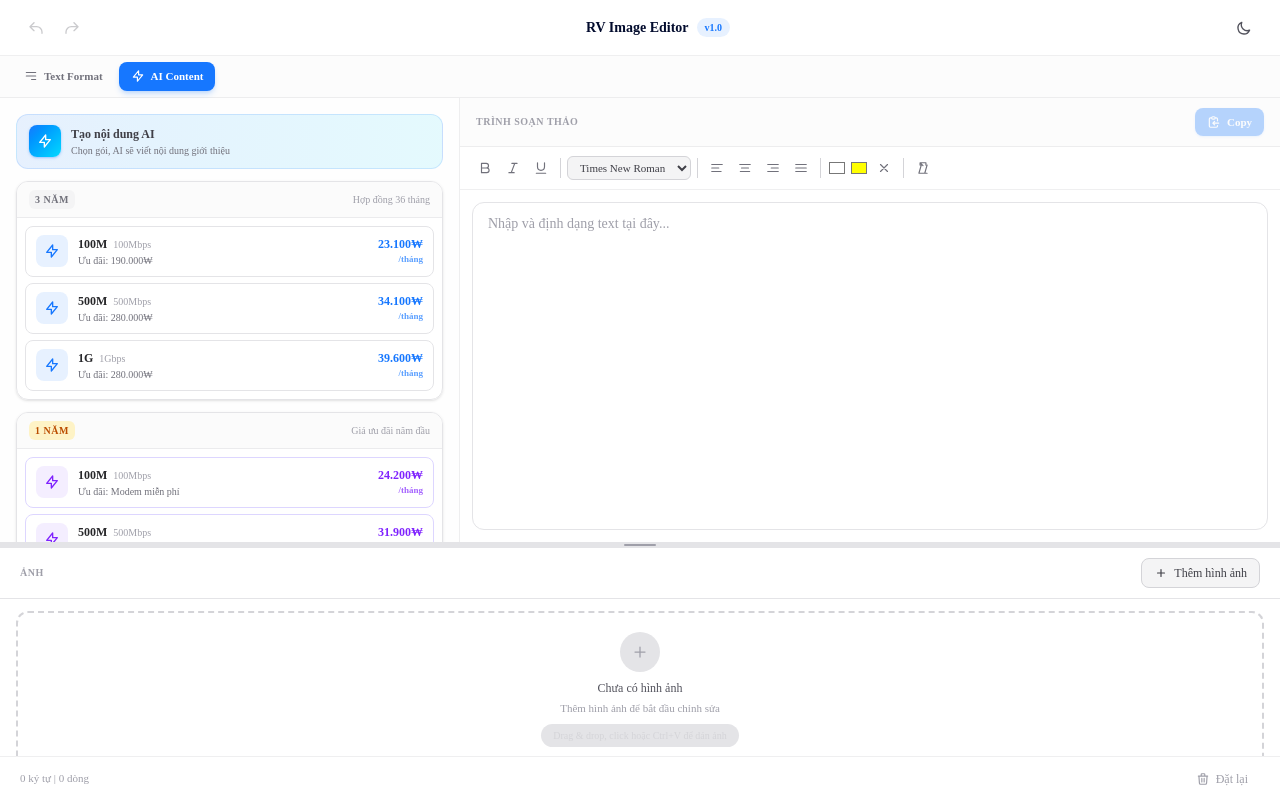
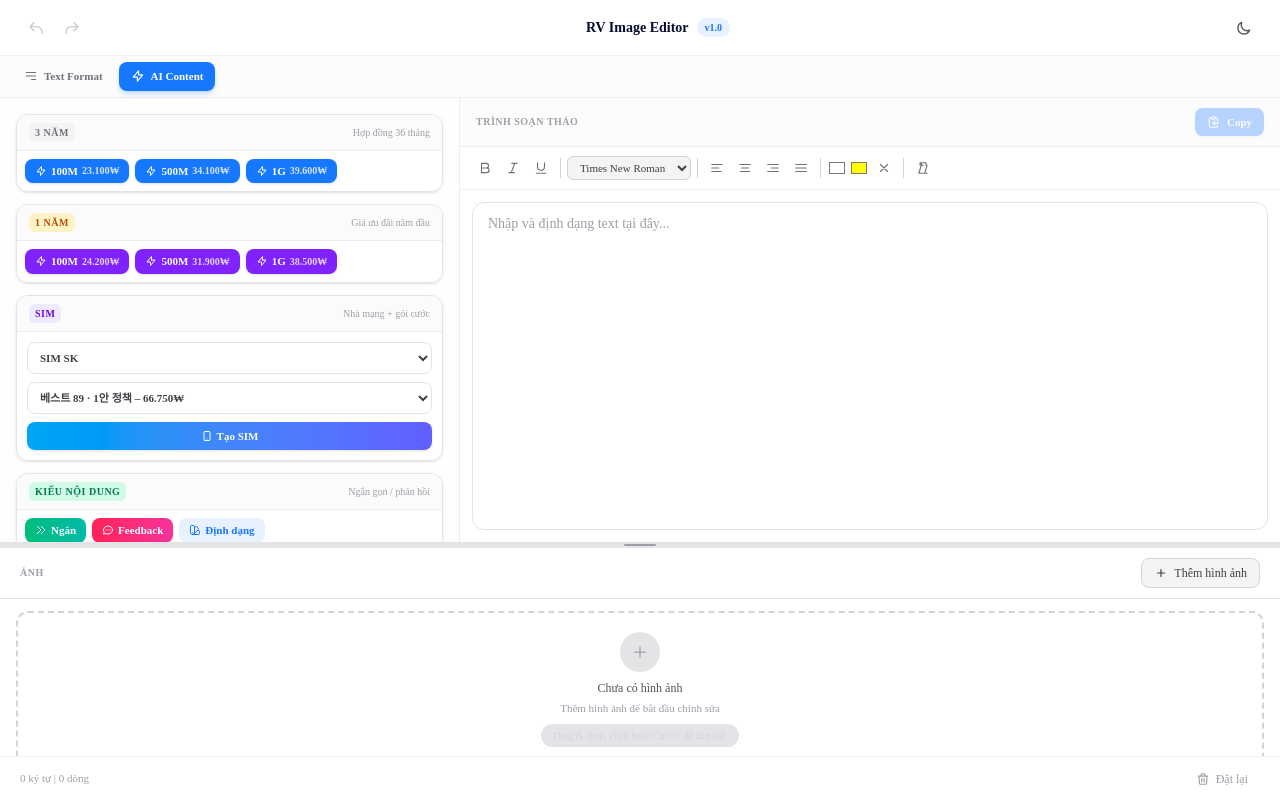
Before and after one commit to LeNguyenTatThang/text-image-editor, a Next.js app: page / in a window 1280 px wide. Both pictures are taken after a click on the button "AI Content". Built offline with nearby package versions, Linux system fonts and the light colour scheme.

Commit message:
feat: compact chip buttons for AI panel and remove panel header

```diff
--- a/src/components/editor/text/TextWorkspace.tsx
+++ b/src/components/editor/text/TextWorkspace.tsx
@@ -257,64 +257,38 @@ export default function TextWorkspace({ onTextChange }: TextWorkspaceProps) {
     [runGeneration]
   );
 
-  const renderPackageCard = (preset: PackageForm) => {
+  const renderPackageChip = (preset: PackageForm) => {
     const loadingKey = `${preset.contentType}:${preset.name}`;
     const isLoading = loadingPackage === loadingKey;
     const isAnyLoading = loadingPackage !== null;
     const isOneYear = preset.contentType === "package1year";
-    const bonusText = /^\d/.test(preset.bonus) ? `${preset.bonus}₩` : preset.bonus;
 
     return (
       <button
         key={loadingKey}
         onClick={() => generateForPackage(preset)}
         disabled={isAnyLoading}
-        className={`w-full flex items-center gap-2.5 px-2.5 py-2 rounded-lg border text-left transition-all duration-150 active:scale-[0.99] disabled:opacity-40 disabled:cursor-not-allowed ${
+        className={`flex items-center gap-1 px-2.5 py-1 text-[11px] font-semibold rounded-lg text-white transition-all duration-150 disabled:opacity-40 disabled:cursor-not-allowed shadow-sm active:scale-[0.97] ${
           isLoading
-            ? "border-[#00D9FF] bg-[#00D9FF]/10 animate-pulse-glow"
+            ? "bg-[#00D9FF] text-[#020B2D] animate-pulse-glow"
             : isOneYear
-              ? "bg-white border-violet-200 hover:border-violet-400 hover:shadow-md hover:shadow-violet-500/10 dark:bg-zinc-900/60 dark:border-violet-900/60 dark:hover:border-violet-500"
-              : "bg-white border-zinc-200 hover:border-[#1677FF]/60 hover:shadow-md hover:shadow-[#1677FF]/10 dark:bg-zinc-900/60 dark:border-zinc-800 dark:hover:border-[#00D9FF]/60"
+              ? "bg-violet-600 hover:bg-violet-600/90 dark:bg-violet-500 dark:hover:bg-violet-500/90"
+              : "bg-[#1677FF] hover:bg-[#1677FF]/90 dark:bg-[#00D9FF] dark:text-[#020B2D] dark:hover:bg-[#00D9FF]/90"
         }`}
-        title={`Tạo nội dung ${isOneYear ? "gói 1 năm" : "gói 3 năm"} ${preset.name} – ${preset.price}₩`}
-      >
-        <span
-          className={`shrink-0 w-8 h-8 rounded-lg flex items-center justify-center ${
-            isOneYear
-              ? "bg-violet-500/10 text-violet-600 dark:text-violet-400"
-              : "bg-[#1677FF]/10 text-[#1677FF] dark:bg-[#00D9FF]/10 dark:text-[#00D9FF]"
-          }`}
+        title={`Tạo nội dung ${isOneYear ? "gói 1 năm" : "gói 3 năm"} ${preset.name} (${preset.speed}) – ${preset.price}₩/tháng, ưu đãi ${preset.bonus}`}
       >
         {isLoading ? (
-            <svg className="w-4 h-4 animate-spin" fill="none" viewBox="0 0 24 24">
+          <svg className="w-3 h-3 animate-spin" fill="none" viewBox="0 0 24 24">
             <circle className="opacity-25" cx="12" cy="12" r="10" stroke="currentColor" strokeWidth="4" />
             <path className="opacity-75" fill="currentColor" d="M4 12a8 8 0 018-8V0C5.373 0 0 5.373 0 12h4z" />
           </svg>
         ) : (
-            <svg className="w-4 h-4" fill="none" stroke="currentColor" viewBox="0 0 24 24">
+          <svg className="w-3 h-3" fill="none" stroke="currentColor" viewBox="0 0 24 24">
             <path strokeLinecap="round" strokeLinejoin="round" strokeWidth={2} d="M13 10V3L4 14h7v7l9-11h-7z" />
           </svg>
         )}
-        </span>
-
-        <span className="flex-1 min-w-0">
-          <span className="flex items-baseline gap-1.5">
-            <span className="text-[12px] font-bold text-zinc-800 dark:text-zinc-100">{preset.name}</span>
-            <span className="text-[10px] font-medium text-zinc-400 dark:text-zinc-500">{preset.speed}</span>
-          </span>
-          <span className="block text-[10px] text-zinc-500 dark:text-zinc-400 truncate">
-            Ưu đãi: {bonusText}
-          </span>
-        </span>
-
-        <span
-          className={`shrink-0 text-right ${
-            isOneYear ? "text-violet-600 dark:text-violet-400" : "text-[#1677FF] dark:text-[#00D9FF]"
-          }`}
-        >
-          <span className="block text-[12px] font-extrabold">{preset.price}₩</span>
-          <span className="block text-[9px] font-semibold opacity-70">/tháng</span>
-        </span>
+        {preset.name}
+        <span className="text-[10px] font-bold opacity-80">{preset.price}₩</span>
       </button>
     );
   };
@@ -370,19 +344,6 @@ export default function TextWorkspace({ onTextChange }: TextWorkspaceProps) {
             )}
 
             <div className="flex-1 overflow-y-auto flex flex-col gap-3 px-4 py-4">
-              {/* Panel header */}
-              <div className="shrink-0 flex items-center gap-2.5 px-3 py-2.5 rounded-xl border border-[#1677FF]/15 bg-gradient-to-r from-[#1677FF]/10 to-[#00D9FF]/10 dark:border-[#00D9FF]/20 dark:from-[#00D9FF]/10 dark:to-[#00D9FF]/5">
-                <span className="shrink-0 w-8 h-8 rounded-lg bg-gradient-to-br from-[#1677FF] to-[#00D9FF] text-white dark:text-[#020B2D] flex items-center justify-center shadow-sm shadow-[#1677FF]/30">
-                  <svg className="w-4 h-4" fill="none" stroke="currentColor" viewBox="0 0 24 24">
-                    <path strokeLinecap="round" strokeLinejoin="round" strokeWidth={2} d="M13 10V3L4 14h7v7l9-11h-7z" />
-                  </svg>
-                </span>
-                <div className="min-w-0">
-                  <p className="text-[12px] font-bold text-zinc-700 dark:text-zinc-200">Tạo nội dung AI</p>
-                  <p className="text-[10px] text-zinc-500 dark:text-zinc-400">Chọn gói, AI sẽ viết nội dung giới thiệu</p>
-                </div>
-              </div>
-
               {/* Gói 3 năm */}
               <section className="rounded-xl shrink-0 border border-zinc-200 dark:border-zinc-800 bg-white/70 dark:bg-zinc-900/50 overflow-hidden shadow-sm">
                 <header className="flex items-center justify-between gap-2 px-3 py-2 border-b border-zinc-200/70 dark:border-zinc-800/70 bg-zinc-50/80 dark:bg-zinc-800/40">
@@ -391,8 +352,8 @@ export default function TextWorkspace({ onTextChange }: TextWorkspaceProps) {
                   </span>
                   <span className="text-[10px] text-zinc-400 dark:text-zinc-500">Hợp đồng 36 tháng</span>
                 </header>
-                <div className="p-2 flex flex-col gap-1.5">
-                  {PRESET_PACKAGES_3Y.map((preset) => renderPackageCard(preset))}
+                <div className="p-2 flex flex-wrap gap-1.5">
+                  {PRESET_PACKAGES_3Y.map((preset) => renderPackageChip(preset))}
                 </div>
               </section>
 
@@ -404,8 +365,8 @@ export default function TextWorkspace({ onTextChange }: TextWorkspaceProps) {
                   </span>
                   <span className="text-[10px] text-zinc-400 dark:text-zinc-500">Giá ưu đãi năm đầu</span>
                 </header>
-                <div className="p-2 flex flex-col gap-1.5">
-                  {PRESET_PACKAGES_1Y.map((preset) => renderPackageCard(preset))}
+                <div className="p-2 flex flex-wrap gap-1.5">
+                  {PRESET_PACKAGES_1Y.map((preset) => renderPackageChip(preset))}
                 </div>
               </section>
 
@@ -477,8 +438,7 @@ export default function TextWorkspace({ onTextChange }: TextWorkspaceProps) {
                   </span>
                   <span className="text-[10px] text-zinc-400 dark:text-zinc-500">Ngắn gọn / phản hồi</span>
                 </header>
-                <div className="p-2 flex flex-col gap-1.5">
-                  <div className="grid grid-cols-2 gap-1.5">
+                <div className="p-2 flex flex-wrap gap-1.5">
                   {CONTENT_TYPE_BUTTONS.map((btn) => {
                     const isLoading = loadingPackage?.startsWith(`${btn.type}:`) ?? false;
                     const isAnyLoading = loadingPackage !== null;
@@ -487,7 +447,7 @@ export default function TextWorkspace({ onTextChange }: TextWorkspaceProps) {
                         key={btn.type}
                         onClick={() => generateForPackage({ ...PRESET_PACKAGES_3Y[0], contentType: btn.type })}
                         disabled={isAnyLoading}
-                          className={`flex items-center justify-center gap-1 px-2.5 py-1.5 text-[11px] font-semibold rounded-lg text-white transition-all duration-150 disabled:opacity-40 disabled:cursor-not-allowed shadow-sm active:scale-[0.97] bg-gradient-to-r ${btn.color} ${
+                        className={`flex items-center gap-1 px-2.5 py-1 text-[11px] font-semibold rounded-lg text-white transition-all duration-150 disabled:opacity-40 disabled:cursor-not-allowed shadow-sm active:scale-[0.97] bg-gradient-to-r ${btn.color} ${
                           isLoading ? "animate-pulse-glow" : ""
                         }`}
                         title={`Tạo ${btn.label}`}
@@ -510,12 +470,11 @@ export default function TextWorkspace({ onTextChange }: TextWorkspaceProps) {
                       </button>
                     );
                   })}
-                  </div>
 
                   <button
                     onClick={autoFormat}
                     disabled={loadingPackage !== null}
-                    className="w-full flex items-center justify-center gap-1 px-2.5 py-1.5 text-[11px] font-semibold rounded-lg bg-[#1677FF]/10 text-[#1677FF] hover:bg-[#1677FF]/20 dark:bg-[#00D9FF]/10 dark:text-[#00D9FF] dark:hover:bg-[#00D9FF]/20 transition-all duration-150 disabled:opacity-40 disabled:cursor-not-allowed active:scale-[0.97]"
+                    className="flex items-center gap-1 px-2.5 py-1 text-[11px] font-semibold rounded-lg bg-[#1677FF]/10 text-[#1677FF] hover:bg-[#1677FF]/20 dark:bg-[#00D9FF]/10 dark:text-[#00D9FF] dark:hover:bg-[#00D9FF]/20 transition-all duration-150 disabled:opacity-40 disabled:cursor-not-allowed active:scale-[0.97]"
                     title="Tự động định dạng: bôi đậm giá tiền, nổi bật ưu đãi"
                   >
                     <svg className="w-3 h-3" fill="none" stroke="currentColor" viewBox="0 0 24 24">
```
Lines whose indentation alone changed are shown as unchanged.
